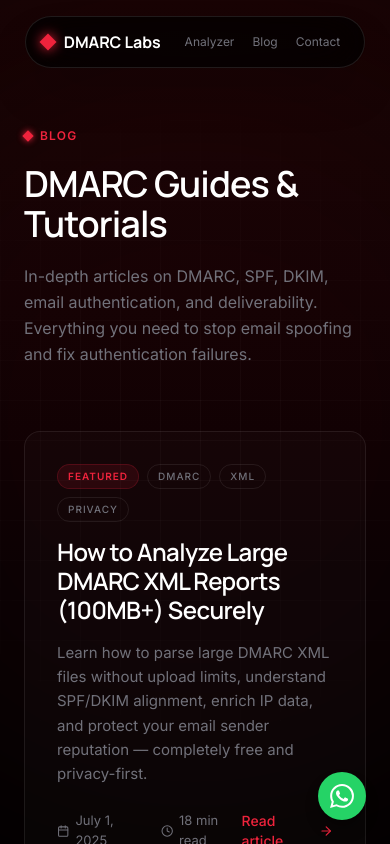
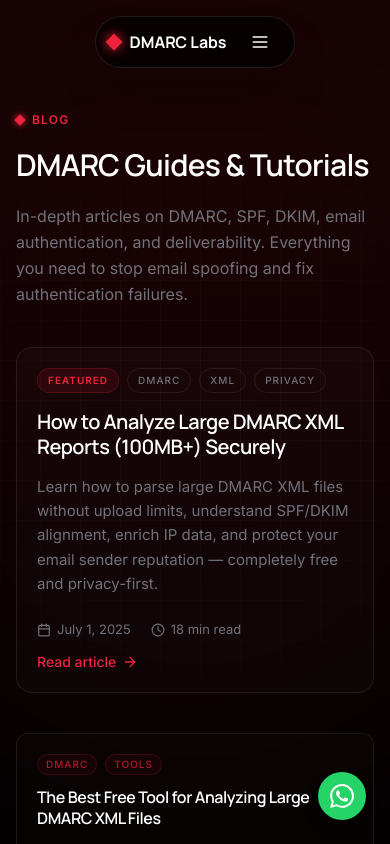
Before and after one commit to devashishsingh/dmarclabs, a Next.js app in the folder frontend/: page /blog in a window 390 px wide. Shown: the top 844 px of the page. Built offline with nearby package versions, Linux system fonts and the light colour scheme.

Commit message:
responsive: viewport meta, mobile hamburger nav, blog 3-col grid, mobile padding/typography fixes

```diff
--- a/frontend/app/blog/page.tsx
+++ b/frontend/app/blog/page.tsx
@@ -145,9 +145,9 @@ export default function BlogPage() {
   const rest = posts.filter((p) => !p.featured);
 
   return (
-    <div className="max-w-layout mx-auto px-6 pt-32 pb-24">
+    <div className="max-w-layout mx-auto px-4 sm:px-6 pt-28 sm:pt-32 pb-16 sm:pb-24">
       {/* Page header */}
-      <div className="max-w-2xl mb-16">
+      <div className="max-w-2xl mb-10 sm:mb-16">
         <div className="flex items-center gap-2 mb-5">
           <span
             className="w-2 h-2 bg-accent rotate-45 flex-shrink-0"
@@ -158,7 +158,7 @@ export default function BlogPage() {
             Blog
           </span>
         </div>
-        <h1 className="text-4xl md:text-5xl font-semibold font-display text-text-primary tracking-tight leading-[1.1] mb-5">
+        <h1 className="text-3xl sm:text-4xl md:text-5xl font-semibold font-display text-text-primary tracking-tight leading-[1.15] sm:leading-[1.1] mb-5">
           DMARC Guides &amp; Tutorials
         </h1>
         <p className="text-text-muted text-[16px] leading-relaxed">
@@ -171,7 +171,7 @@ export default function BlogPage() {
       {featured && (
         <Link
           href={`/blog/${featured.slug}`}
-          className="block group mb-12 p-8 rounded-2xl border border-white/[0.08] bg-white/[0.02] hover:border-accent/30 hover:bg-accent/[0.03] transition-all duration-300"
+          className="block group mb-10 sm:mb-12 p-5 sm:p-8 rounded-2xl border border-white/[0.08] bg-white/[0.02] hover:border-accent/30 hover:bg-accent/[0.03] transition-all duration-300"
         >
           <div className="flex flex-wrap gap-2 mb-4">
             <span className="text-[10px] font-semibold uppercase tracking-widest text-accent bg-accent/10 border border-accent/20 px-2.5 py-1 rounded-full">
@@ -186,14 +186,14 @@ export default function BlogPage() {
               </span>
             ))}
           </div>
-          <h2 className="text-2xl md:text-3xl font-semibold font-display text-text-primary tracking-tight leading-[1.2] mb-4 group-hover:text-accent transition-colors">
+          <h2 className="text-xl sm:text-2xl md:text-3xl font-semibold font-display text-text-primary tracking-tight leading-[1.25] sm:leading-[1.2] mb-4 group-hover:text-accent transition-colors break-words">
             {featured.title}
           </h2>
           <p className="text-text-muted text-[15px] leading-relaxed mb-6 max-w-2xl">
             {featured.description}
           </p>
-          <div className="flex items-center justify-between">
-            <div className="flex gap-5 text-text-muted text-[13px]">
+          <div className="flex flex-wrap items-center justify-between gap-3">
+            <div className="flex flex-wrap gap-x-5 gap-y-2 text-text-muted text-[13px]">
               <span className="flex items-center gap-1.5">
                 <Calendar className="w-3.5 h-3.5" aria-hidden="true" />
                 {formatDate(featured.date)}
@@ -212,12 +212,12 @@ export default function BlogPage() {
       )}
 
       {/* Grid of remaining posts */}
-      <div className="grid grid-cols-1 md:grid-cols-2 gap-6">
+      <div className="grid grid-cols-1 md:grid-cols-2 lg:grid-cols-3 gap-4 sm:gap-6">
         {rest.map((post) => (
           <Link
             key={post.slug}
             href={`/blog/${post.slug}`}
-            className="group flex flex-col p-6 rounded-xl border border-white/[0.08] bg-white/[0.01] hover:border-accent/25 hover:bg-accent/[0.02] transition-all duration-200"
+            className="group flex flex-col p-5 sm:p-6 rounded-xl border border-white/[0.08] bg-white/[0.01] hover:border-accent/25 hover:bg-accent/[0.02] transition-all duration-200"
           >
             <div className="flex flex-wrap gap-2 mb-3">
               {post.tags.map((tag) => (
@@ -229,7 +229,7 @@ export default function BlogPage() {
                 </span>
               ))}
             </div>
-            <h2 className="text-lg font-semibold font-display text-text-primary tracking-tight leading-[1.3] mb-3 group-hover:text-accent transition-colors flex-1">
+            <h2 className="text-base sm:text-lg font-semibold font-display text-text-primary tracking-tight leading-[1.3] mb-3 group-hover:text-accent transition-colors flex-1 break-words">
               {post.title}
             </h2>
             <p className="text-text-muted text-[14px] leading-relaxed mb-5 line-clamp-2">
--- a/frontend/app/globals.css
+++ b/frontend/app/globals.css
@@ -14,11 +14,24 @@
     text-rendering: optimizeLegibility;
     -webkit-font-smoothing: antialiased;
     -moz-osx-font-smoothing: grayscale;
+    overflow-x: hidden;
   }
 
   body {
     @apply bg-background text-text-primary font-sans;
     min-height: 100dvh;
+    overflow-x: hidden;
+    font-size: 15px;
+  }
+
+  @media (min-width: 768px) {
+    body { font-size: 16px; }
+  }
+
+  /* Prevent any element from causing horizontal overflow */
+  img, svg, video, canvas, iframe {
+    max-width: 100%;
+    height: auto;
   }
 
   *,
@@ -65,23 +78,25 @@
   }
 
   /* Blog article typography */
-  .prose-dmarc h1 { @apply text-4xl md:text-5xl font-semibold font-display text-text-primary tracking-tight leading-[1.1] mt-10 mb-6; }
-  .prose-dmarc h2 { @apply text-2xl font-semibold font-display text-text-primary tracking-tight mt-12 mb-4 pb-2; border-bottom: 1px solid rgba(255,255,255,0.08); }
-  .prose-dmarc h3 { @apply text-lg font-semibold font-display text-text-primary mt-8 mb-3; }
-  .prose-dmarc p  { @apply text-text-muted leading-relaxed mb-5 text-[15px]; }
+  .prose-dmarc h1 { @apply text-2xl sm:text-3xl md:text-5xl font-semibold font-display text-text-primary tracking-tight leading-[1.2] sm:leading-[1.1] mt-8 mb-5; }
+  .prose-dmarc h2 { @apply text-xl sm:text-2xl font-semibold font-display text-text-primary tracking-tight mt-10 mb-4 pb-2; border-bottom: 1px solid rgba(255,255,255,0.08); }
+  .prose-dmarc h3 { @apply text-base sm:text-lg font-semibold font-display text-text-primary mt-7 mb-3; }
+  .prose-dmarc p  { @apply text-text-muted leading-[1.7] mb-5 text-[15px] sm:text-[15px]; }
   .prose-dmarc ul { @apply space-y-2 mb-6 list-none pl-0; }
   .prose-dmarc ol { @apply list-decimal list-inside space-y-2 mb-6 text-text-muted text-[15px]; }
-  .prose-dmarc li { @apply text-text-muted text-[15px] leading-relaxed; }
+  .prose-dmarc li { @apply text-text-muted text-[15px] leading-[1.7]; }
   .prose-dmarc blockquote { @apply pl-4 py-1 my-6 rounded-r-lg; border-left: 2px solid rgba(239,35,60,0.5); background: rgba(239,35,60,0.05); }
   .prose-dmarc blockquote p { @apply text-text-secondary italic mb-0; }
-  .prose-dmarc code { @apply font-mono text-[13px] rounded px-1.5 py-0.5 text-accent; background: rgba(255,255,255,0.05); border: 1px solid rgba(255,255,255,0.1); }
-  .prose-dmarc pre  { @apply font-mono text-[13px] bg-[#0d0d0d] rounded-xl p-4 overflow-x-auto my-6 text-text-secondary leading-relaxed; border: 1px solid rgba(255,255,255,0.1); }
-  .prose-dmarc pre code { background: transparent; border: 0; padding: 0; color: var(--color-text-secondary); }
+  .prose-dmarc code { @apply font-mono text-[13px] rounded px-1.5 py-0.5 text-accent break-words; background: rgba(255,255,255,0.05); border: 1px solid rgba(255,255,255,0.1); }
+  .prose-dmarc pre  { @apply font-mono text-[13px] bg-[#0d0d0d] rounded-xl p-4 overflow-x-auto my-6 text-text-secondary leading-relaxed max-w-full; border: 1px solid rgba(255,255,255,0.1); -webkit-overflow-scrolling: touch; }
+  .prose-dmarc pre code { background: transparent; border: 0; padding: 0; color: var(--color-text-secondary); white-space: pre; }
   .prose-dmarc strong { @apply font-semibold text-text-primary; }
   .prose-dmarc hr { @apply my-10; border: none; border-top: 1px solid rgba(255,255,255,0.08); }
-  .prose-dmarc a { @apply text-accent underline underline-offset-4 transition-colors; text-decoration-color: rgba(239,35,60,0.4); }
+  .prose-dmarc a { @apply text-accent underline underline-offset-4 transition-colors break-words; text-decoration-color: rgba(239,35,60,0.4); }
   .prose-dmarc a:hover { text-decoration-color: #ef233c; }
+  .prose-dmarc .table-wrap { @apply overflow-x-auto -mx-1 my-6; -webkit-overflow-scrolling: touch; }
   .prose-dmarc table { @apply w-full text-[13px] border-collapse my-6; }
+  .prose-dmarc .table-wrap table { @apply my-0 min-w-[500px]; }
   .prose-dmarc thead { @apply text-text-muted uppercase text-[10px] tracking-widest font-semibold; background: rgba(255,255,255,0.03); }
   .prose-dmarc th { @apply px-4 py-2 text-left; border: 1px solid rgba(255,255,255,0.08); }
   .prose-dmarc td { @apply px-4 py-2 text-text-muted; border: 1px solid rgba(255,255,255,0.05); }
--- a/frontend/app/privacy/page.tsx
+++ b/frontend/app/privacy/page.tsx
@@ -13,14 +13,14 @@ const LAST_UPDATED = 'April 24, 2026';
 
 export default function PrivacyPage() {
   return (
-    <div className="w-full max-w-3xl mx-auto px-6 pt-36 pb-20">
+    <div className="w-full max-w-3xl mx-auto px-4 sm:px-6 pt-28 sm:pt-36 pb-16 sm:pb-20">
       {/* Page header */}
-      <div className="mb-10 space-y-3">
+      <div className="mb-8 sm:mb-10 space-y-3">
         <span className="inline-flex items-center gap-2 text-[11px] font-medium text-text-muted border border-white/10 rounded-full px-3 py-1 bg-white/[0.03]">
           <span className="h-1.5 w-1.5 rounded-full bg-success animate-pulse" />
           Privacy-first by design
         </span>
-        <h1 className="text-4xl font-bold font-display text-text-primary tracking-tight">
+        <h1 className="text-3xl sm:text-4xl font-bold font-display text-text-primary tracking-tight">
           Privacy Policy
         </h1>
         <p className="text-text-muted text-sm">
--- a/frontend/components/BlogLayout.tsx
+++ b/frontend/components/BlogLayout.tsx
@@ -17,7 +17,7 @@ function formatDate(iso: string) {
 
 export default function BlogLayout({ title, date, readingTime, tags, children }: BlogLayoutProps) {
   return (
-    <div className="flex-1 w-full max-w-[720px] mx-auto px-6 pt-32 pb-24">
+    <div className="flex-1 w-full max-w-[720px] mx-auto px-4 sm:px-6 pt-28 sm:pt-32 pb-16 sm:pb-24">
       {/* Back */}
       <Link
         href="/blog"
--- a/frontend/components/BlogPostLayout.tsx
+++ b/frontend/components/BlogPostLayout.tsx
@@ -28,7 +28,7 @@ export default function BlogPostLayout({
   });
 
   return (
-    <div className="max-w-[760px] mx-auto px-6 pt-32 pb-24">
+    <div className="max-w-[760px] mx-auto px-4 sm:px-6 pt-28 sm:pt-32 pb-16 sm:pb-24">
       {/* Back link */}
       <Link
         href="/blog"
@@ -53,7 +53,7 @@ export default function BlogPostLayout({
         </div>
 
         {/* Title */}
-        <h1 className="text-3xl md:text-[2.35rem] font-semibold font-display text-text-primary tracking-tight leading-[1.15] mb-5">
+        <h1 className="text-2xl sm:text-3xl md:text-[2.35rem] font-semibold font-display text-text-primary tracking-tight leading-[1.2] sm:leading-[1.15] mb-5 break-words">
           {title}
         </h1>
 
--- a/frontend/components/Header.tsx
+++ b/frontend/components/Header.tsx
@@ -2,6 +2,8 @@
 
 import Link from 'next/link';
 import { usePathname } from 'next/navigation';
+import { useState, useEffect } from 'react';
+import { Menu, X } from 'lucide-react';
 import { useHeaderVisibility } from '@/lib/headerVisibility';
 
 const NAV_LINKS = [
@@ -20,19 +22,34 @@ const LinkedInIcon = () => (
 export default function Header() {
   const pathname = usePathname();
   const { headerHidden } = useHeaderVisibility();
+  const [menuOpen, setMenuOpen] = useState(false);
+
+  // Close menu on route change
+  useEffect(() => { setMenuOpen(false); }, [pathname]);
+
+  // Lock body scroll while mobile menu is open
+  useEffect(() => {
+    if (menuOpen) {
+      const prev = document.body.style.overflow;
+      document.body.style.overflow = 'hidden';
+      return () => { document.body.style.overflow = prev; };
+    }
+  }, [menuOpen]);
 
   const handleLogoClick = (e: React.MouseEvent) => {
     if (pathname === '/') {
       e.preventDefault();
       window.dispatchEvent(new CustomEvent('dmarc:reset'));
     }
+    setMenuOpen(false);
   };
 
   if (headerHidden) return null;
 
   return (
+    <>
       <header className="fixed top-0 left-0 right-0 z-50 pt-4 sm:pt-6 px-3 sm:px-4 pointer-events-none">
-      <div className="max-w-fit mx-auto min-h-[52px] bg-black/70 border border-white/10 rounded-full px-4 sm:px-6 flex items-center gap-4 sm:gap-8 shadow-2xl backdrop-blur-xl pointer-events-auto">
+        <div className="max-w-fit mx-auto min-h-[52px] bg-black/70 border border-white/10 rounded-full px-3 sm:px-6 flex items-center gap-3 sm:gap-8 shadow-2xl backdrop-blur-xl pointer-events-auto">
           <Link
             href="/"
             onClick={handleLogoClick}
@@ -47,30 +64,84 @@ export default function Header() {
             <span>DMARC Labs</span>
           </Link>
 
-        <nav className="flex items-center gap-0.5 sm:gap-1" aria-label="Site navigation">
-          {NAV_LINKS.map(({ href, label }) => {
-            const cls = "text-[12px] sm:text-[13px] text-text-muted hover:text-text-primary px-2 sm:px-3 py-1 rounded-full hover:bg-white/5 transition-colors";
-            return (
-              <Link key={href} href={href} className={cls + (label === 'Privacy' ? ' hidden sm:inline-flex' : '')}>
+          {/* Desktop nav (>= md / 768px) */}
+          <nav className="hidden md:flex items-center gap-1" aria-label="Site navigation">
+            {NAV_LINKS.map(({ href, label }) => (
+              <Link
+                key={href}
+                href={href}
+                className="text-[13px] text-text-muted hover:text-text-primary px-3 py-1 rounded-full hover:bg-white/5 transition-colors"
+              >
                 {label}
               </Link>
-            );
-          })}
+            ))}
             <a
               href="https://www.linkedin.com/in/devashish-singh-52a050112"
               target="_blank"
               rel="noopener noreferrer"
               aria-label="LinkedIn"
-            className="hidden sm:inline-flex items-center justify-center text-text-muted hover:text-text-primary px-2 sm:px-3 py-1 rounded-full hover:bg-white/5 transition-colors"
+              className="inline-flex items-center justify-center text-text-muted hover:text-text-primary px-3 py-1 rounded-full hover:bg-white/5 transition-colors"
             >
               <LinkedInIcon />
             </a>
-          <span className="text-[11px] font-medium text-text-secondary hidden sm:inline-flex items-center gap-2 px-3 py-1 rounded-full border border-white/5 bg-white/[0.03] ml-2">
+            <span className="text-[11px] font-medium text-text-secondary inline-flex items-center gap-2 px-3 py-1 rounded-full border border-white/5 bg-white/[0.03] ml-2">
               <span className="h-1.5 w-1.5 rounded-full bg-success animate-pulse inline-block" aria-hidden="true" />
               Free &amp; Private
             </span>
           </nav>
+
+          {/* Mobile hamburger button */}
+          <button
+            type="button"
+            onClick={() => setMenuOpen((o) => !o)}
+            aria-label={menuOpen ? 'Close menu' : 'Open menu'}
+            aria-expanded={menuOpen}
+            aria-controls="mobile-nav-panel"
+            className="md:hidden inline-flex items-center justify-center w-11 h-11 rounded-full text-text-primary hover:bg-white/5 transition-colors"
+          >
+            {menuOpen ? <X className="h-5 w-5" aria-hidden="true" /> : <Menu className="h-5 w-5" aria-hidden="true" />}
+          </button>
         </div>
       </header>
+
+      {/* Mobile menu overlay */}
+      {menuOpen && (
+        <div
+          id="mobile-nav-panel"
+          className="md:hidden fixed inset-0 z-40 bg-black/95 backdrop-blur-xl pt-24 px-6 pb-10 overflow-y-auto"
+          role="dialog"
+          aria-modal="true"
+          aria-label="Mobile navigation"
+        >
+          <nav className="flex flex-col gap-2 max-w-md mx-auto">
+            {NAV_LINKS.map(({ href, label }) => (
+              <Link
+                key={href}
+                href={href}
+                onClick={() => setMenuOpen(false)}
+                className="flex items-center justify-between px-4 py-4 min-h-[52px] rounded-xl border border-white/10 bg-white/[0.02] text-text-primary text-base font-medium hover:border-accent/40 hover:bg-accent/5 transition-colors"
+              >
+                <span>{label}</span>
+                <span className="text-text-muted">→</span>
+              </Link>
+            ))}
+            <a
+              href="https://www.linkedin.com/in/devashish-singh-52a050112"
+              target="_blank"
+              rel="noopener noreferrer"
+              onClick={() => setMenuOpen(false)}
+              className="flex items-center justify-between px-4 py-4 min-h-[52px] rounded-xl border border-white/10 bg-white/[0.02] text-text-primary text-base font-medium hover:border-accent/40 hover:bg-accent/5 transition-colors"
+            >
+              <span>LinkedIn</span>
+              <LinkedInIcon />
+            </a>
+            <span className="mt-4 text-center text-[12px] font-medium text-text-secondary inline-flex items-center justify-center gap-2 px-3 py-2 rounded-full border border-white/5 bg-white/[0.03] mx-auto">
+              <span className="h-1.5 w-1.5 rounded-full bg-success animate-pulse inline-block" aria-hidden="true" />
+              Free &amp; Private — no signup
+            </span>
+          </nav>
+        </div>
+      )}
+    </>
   );
 }
```
Also changed, not shown: frontend/app/contact/page.tsx (+5 -5 lines), frontend/app/layout.tsx (+8 -2 lines). Lines whose indentation alone changed are shown as unchanged.
